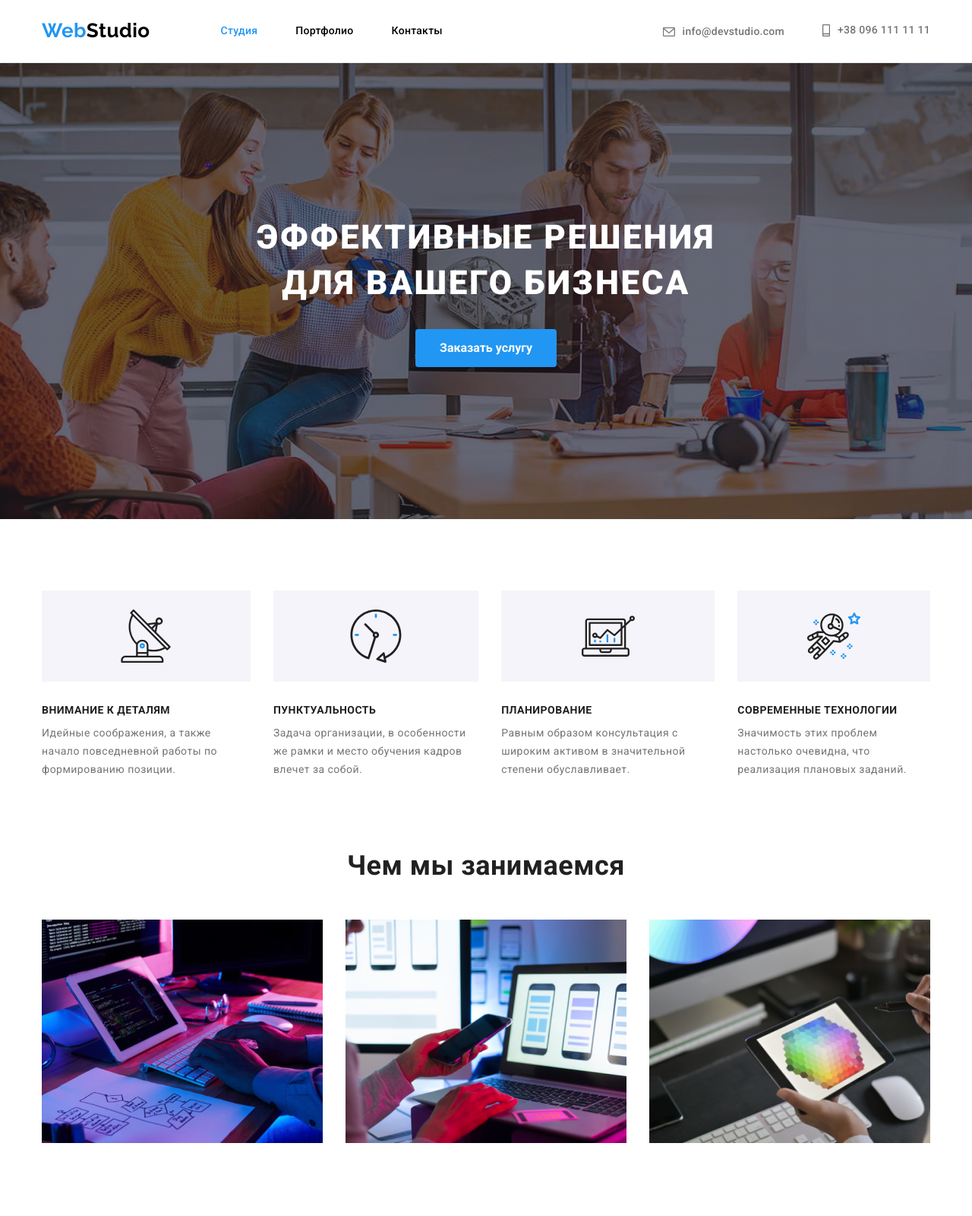
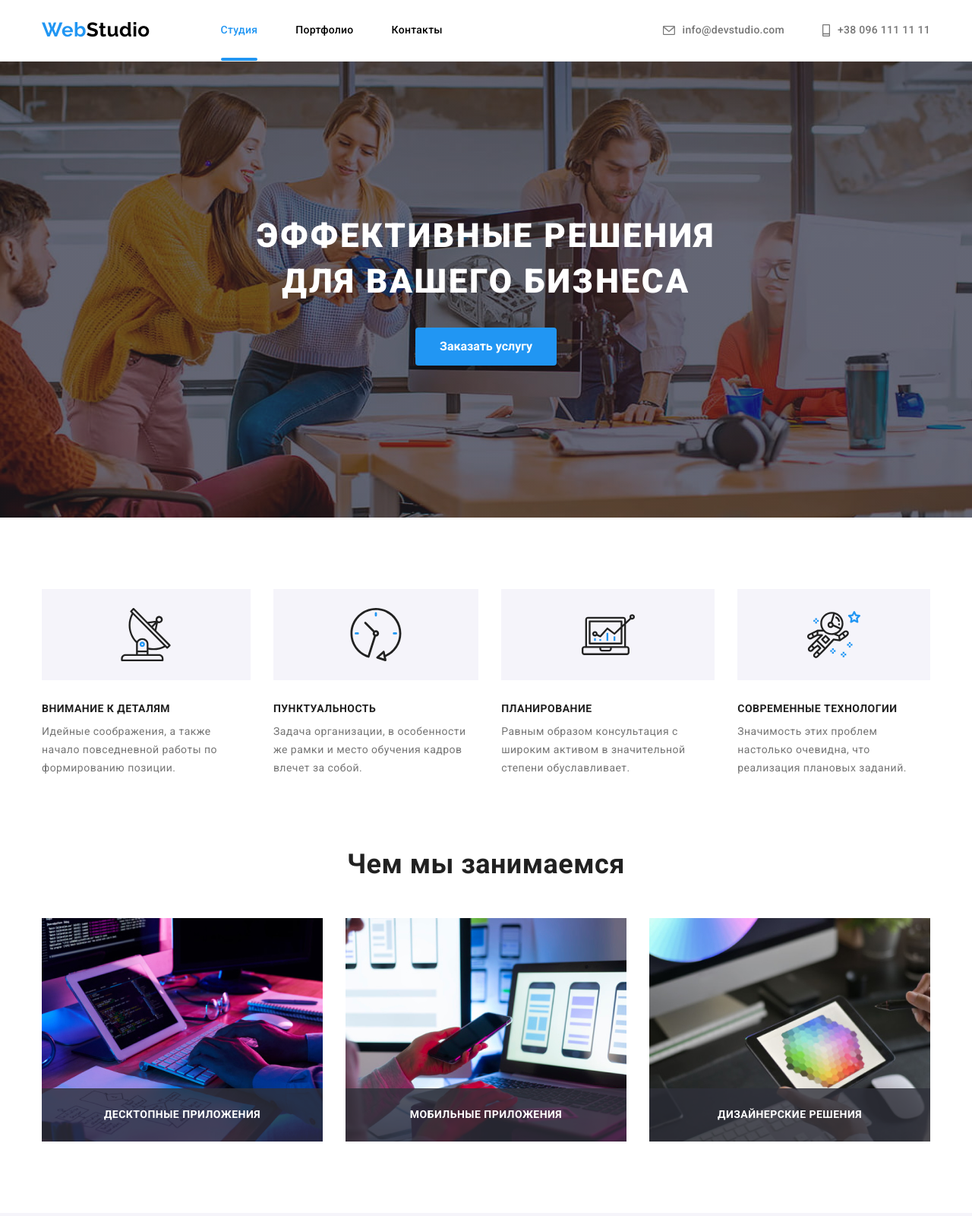
Before and after one commit to CreamTheCreator/goit-markup-hw-05, a plain HTML site: page index.html in a window 1280 px wide. Shown: the top 1600 px of the page at 76% size. Drawn offline with nearby package versions, Linux system fonts and the light colour scheme.

Commit message:
Поправки ДЗ 5

```diff
--- a/css/style.css
+++ b/css/style.css
@@ -13,6 +13,7 @@
   --trans-var: 250ms cubic-bezier(0.4, 0, 0.2, 1);
   --animation-color: rgba(33, 150, 243, 0.9);
   --card-color: #eeeeee;
+  --tumb-color: rgba(47, 48, 58, 0.8);
 }
 
 body {
@@ -34,7 +35,15 @@ p {
 }
 button {
   border: none;
+  cursor: pointer;
 }
+
+img {
+  display: block;
+  max-width: 100%;
+  height: auto;
+}
+
 .visually-hidden {
   position: absolute !important;
   clip: rect(1px 1px 1px 1px);
@@ -45,14 +54,15 @@ button {
   width: 1px !important;
   overflow: hidden;
 }
+
 .container {
-  /* display: flex; */
   width: 1200px;
   align-items: center;
   margin: 0 auto;
   padding-left: 15px;
   padding-right: 15px;
 }
+
 .container-flex {
   display: flex;
 }
@@ -63,8 +73,8 @@ button {
 .link:hover {
   color: var(--accent-text-color);
 }
+
 /* Header */
-
 .header-adress-icon {
   margin-right: 10px;
   stroke: currentColor;
@@ -73,6 +83,23 @@ button {
 .header-primary {
   border-bottom: 1px solid var(--bottom-line);
 }
+
+.primary::after {
+  display: block;
+  content: '';
+  position: absolute;
+  bottom: 0;
+  left: 0;
+  width: 100%;
+  height: 4px;
+  border-radius: 2px;
+  background-color: var(--accent-text-color);
+}
+
+.item {
+  position: relative;
+}
+
 .header-studio {
   text-decoration: none;
   font-family: Raleway;
@@ -98,12 +125,11 @@ button {
   margin: 0 0 0 93px;
 }
 .header-menu-addr {
-  align-items: baseline;
   margin: 0 0 0 auto;
 }
-.header-list-item-stydia,
-.header-list-item-portf,
-.header-list-item-kont {
+.header-list-item-studia,
+.header-list-item-portfolio,
+.header-list-item-kontakt {
   display: block;
   padding-top: 32px;
   padding-bottom: 32px;
@@ -133,6 +159,7 @@ button {
   text-align: center;
   background-color: var(--foll-color);
   max-width: 1600px;
+  height: 600px;
   margin: 0 auto;
   background-image: linear-gradient(rgba(47, 48, 58, 0.4), rgba(47, 48, 58, 0.4)), url(../images/bg-img.jpg);
   background-size: cover;
@@ -201,6 +228,30 @@ button {
   height: 70px;
 }
 
+.lessons-list > li {
+  position: relative;
+}
+
+.lessons-tumb {
+  position: absolute;
+  left: 0px;
+  bottom: 0px;
+  width: 370px;
+  height: 70px;
+  background: var(--tumb-color);
+}
+
+.lessons-tumb-text {
+  padding-top: 27px;
+  padding-bottom: 27px;
+  font-size: 14px;
+  font-weight: 700;
+  line-height: 1.14;
+  text-align: center;
+  text-transform: uppercase;
+  color: var(--primary-color);
+}
+
 .team,
 .lessons,
 .client-section {
@@ -267,6 +318,7 @@ button {
   height: 44px;
   border-radius: 50%;
   fill: var(--icon-color);
+  transition: fill var(--trans-var), background-color var(--trans-var);
 }
 
 .social-icons-link:focus,
@@ -289,6 +341,7 @@ button {
   border: 1px solid var(--icon-color);
   border-radius: 4px;
   fill: var(--icon-color);
+  transition: fill var(--trans-var), border var(--trans-var);
 }
 
 .client-list-item:not(:first-child) {
--- a/index.html
+++ b/index.html
@@ -25,13 +25,13 @@
         <nav>
           <ul class="header-list header-menu-nav">
             <li class="item">
-              <a class="header-list-item-stydia primary" href="">Студия</a>
+              <a class="header-list-item-studia primary" href="">Студия</a>
             </li>
             <li class="item">
-              <a class="header-list-item-portf link" href="./portfolio.html">Портфолио</a>
+              <a class="header-list-item-portfolio link" href="./portfolio.html">Портфолио</a>
             </li>
             <li class="item">
-              <a class="header-list-item-kont link" href="">Контакты</a>
+              <a class="header-list-item-kontakt link" href="">Контакты</a>
             </li>
           </ul>
         </nav>
@@ -112,12 +112,21 @@
           <ul class="lessons-list container-flex">
             <li>
               <img src="./images/box1.jpg" alt="Компьютер" width="370" />
+              <div class="lessons-tumb">
+                <h3 class="lessons-tumb-text">Десктопные приложения</h3>
+              </div>
             </li>
             <li>
               <img src="./images/box2.jpg" alt="Телефон" width="370" />
+              <div class="lessons-tumb">
+                <h3 class="lessons-tumb-text">Мобильные приложения</h3>
+              </div>
             </li>
             <li>
               <img src="./images/box3.jpg" alt="Планшет" width="370" />
+              <div class="lessons-tumb">
+                <h3 class="lessons-tumb-text">Дизайнерские решения</h3>
+              </div>
             </li>
           </ul>
         </div>
```
Also changed, not shown: portfolio.html (+3 -3 lines).
